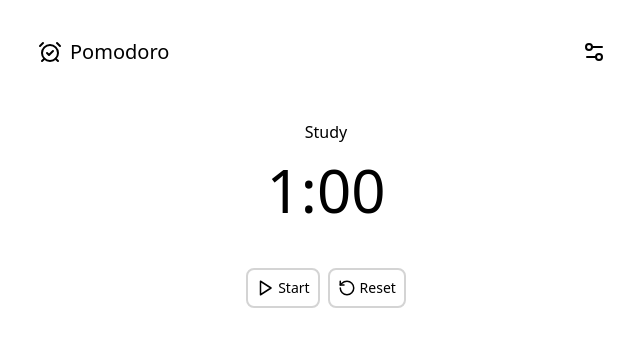
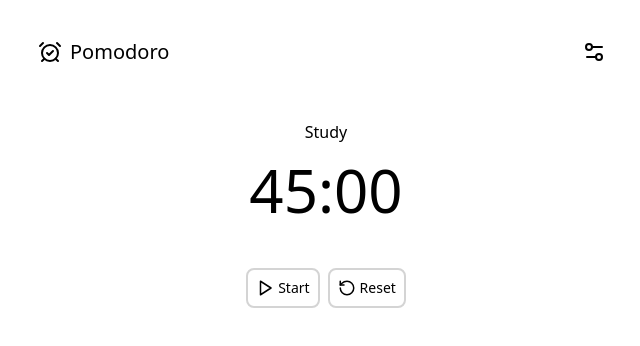
Before and after one commit to mattchastain/pomodoro, a React (Vite) app: page / in a window 1280 px wide. Shown: the top 346 px of the page, without its empty margins (314-954 px from the left). Built offline with nearby package versions, Linux system fonts and the light colour scheme.

Commit message:
import useTimerStore, pass isBreak to clock, pass settingsOpen to header

```diff
--- a/src/App.tsx
+++ b/src/App.tsx
@@ -1,20 +1,28 @@
 import { useCallback, useState } from 'react';
 import { Clock, Header, Settings, TimerControls } from './components';
+import { useTimerStore } from './store/useTimerStore';
 
 export default function App() {
+	const { studyDuration, breakDuration } = useTimerStore();
+	const [isBreak, setIsBreak] = useState(false);
+	const initialTime = isBreak ? breakDuration : studyDuration;
+
 	const [settingsOpen, setSettingsOpen] = useState(false);
 
 	const [timerActive, setTimerActive] = useState(false);
-	const [timeLeft, setTimeLeft] = useState<number>(60);
+	const [timeLeft, setTimeLeft] = useState<number>(initialTime);
 
 	const resetTimer = useCallback(() => {
 		setTimerActive(false);
-		setTimeLeft(60);
+		setTimeLeft(initialTime);
 	}, []);
 
 	return (
 		<div className='flex flex-col gap-12 max-w-xl mx-auto'>
-			<Header setSettingsOpen={setSettingsOpen} />
+			<Header
+				settingsOpen={settingsOpen}
+				setSettingsOpen={setSettingsOpen}
+			/>
 			<Settings
 				settingsOpen={settingsOpen}
 				setSettingsOpen={setSettingsOpen}
@@ -23,6 +31,7 @@ export default function App() {
 				timerActive={timerActive}
 				timeLeft={timeLeft}
 				setTimeLeft={setTimeLeft}
+				isBreak={isBreak}
 			/>
 			<TimerControls
 				timerActive={timerActive}
```
